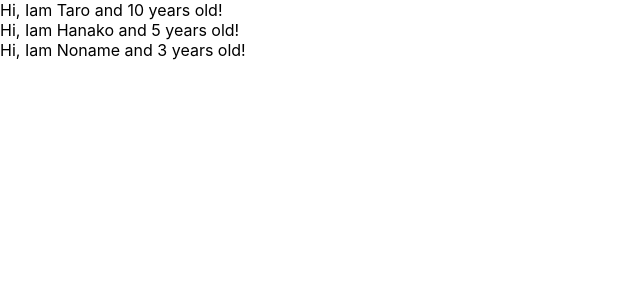
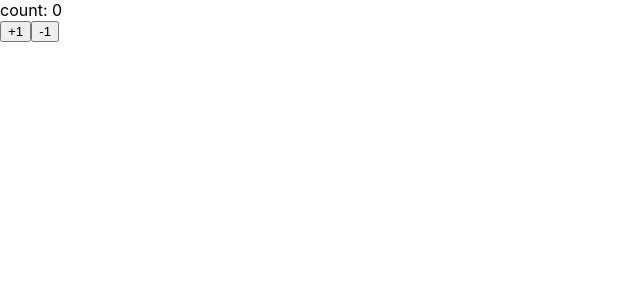
Before and after one commit to Reo-Saito1/react-redax-crud-application, a React (Create React App) app: page / in a window 1280 px wide. Shown: the top 300 px of the page, without its empty margins (0-640 px from the left). Built offline with nearby package versions, Linux system fonts and the light colour scheme.

Commit message:
learn state

```diff
--- a/src/App.js
+++ b/src/App.js
@@ -1,5 +1,4 @@
-import React from "react"
-import PropTypes from "prop-types"
+import React, { Component } from "react"
 
 // class App extends Component {
 //   render (){
@@ -12,30 +11,33 @@
 //   }
 // }
 
-const App = () => {
-  const profiles =[
-    {name:"Taro",age:10},
-    {name:"Hanako",age:5},
-    {name:"Noname",age:3},
-  ]
-  return(
-    <div>
-      {
-      profiles.map((profile,index) => {
-        return <User name={profile.name} age={profile.age}key={index}/>
-      })
-      }
-    </div>
-  )
-}
+const App = () => (<Counter></Counter>)
 
-const User = (props) => {
-  return (
-    <div>
-      Hi, Iam {props.name} and {props.age} years old!
-    </div>
-  )
-}
+class Counter extends Component{
+  constructor(props){
+    super(props)
+    this.state = {count:0}
+  }
+
+  handlePlusButton = () => {
+    this.setState({count: this.state.count + 1 })
+  }
+
+  handleMinusButton = () => {
+    this.setState({count: this.state.count - 1 })
+  }
+
+
+  render(){
+    return(
+      <React.Fragment>
+        <div>count: {this.state.count}</div>
+        <button onClick={this.handlePlusButton}>+1</button>
+        <button onClick={this.handleMinusButton}>-1</button>
+      </React.Fragment>
+     )
+    }
+  }
 
 
 
```
